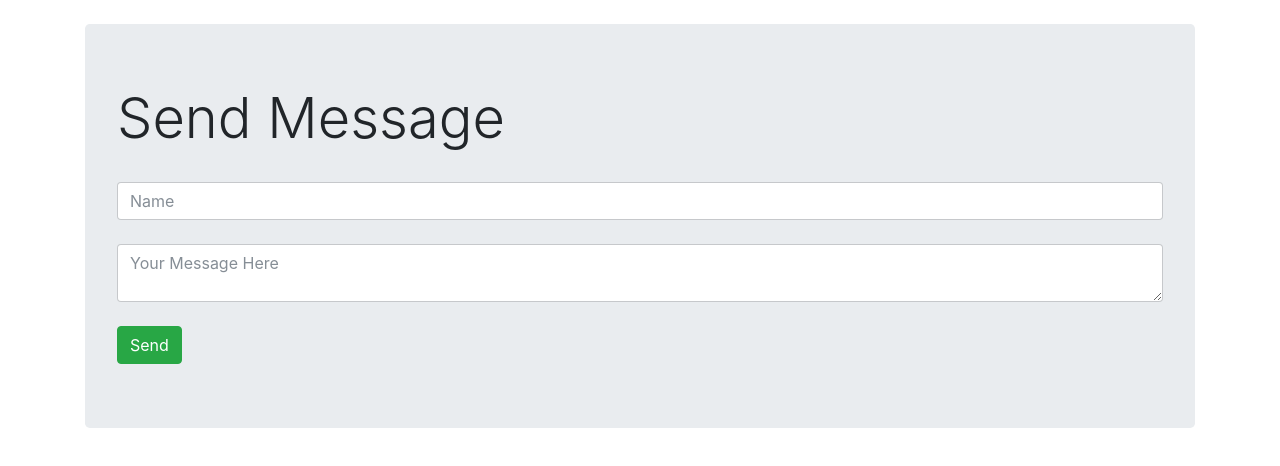
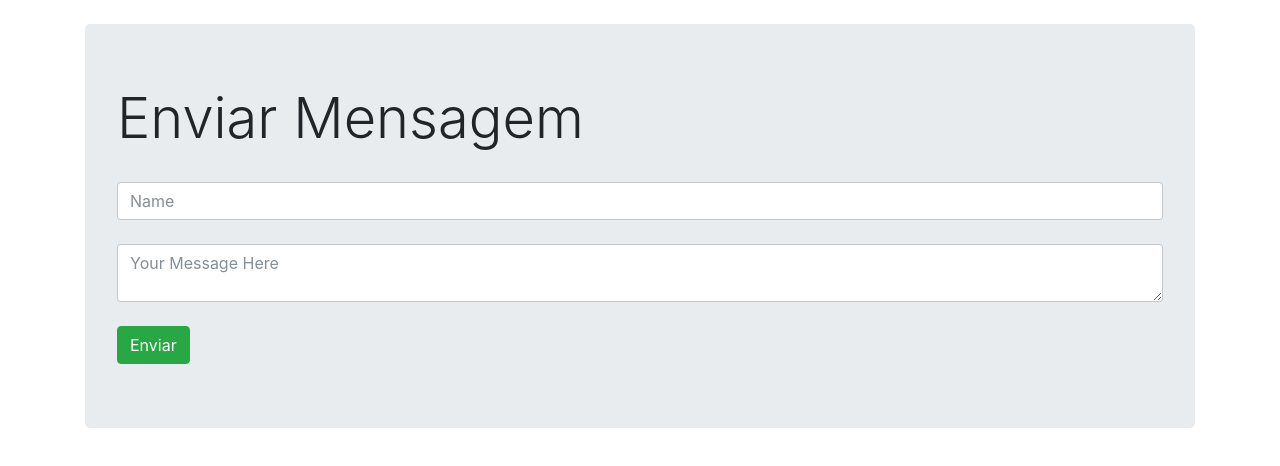
Before and after one commit to jhinfo93/ezops-test-jackson, a website: page code/index.html in a window 1280 px wide. Drawn offline with nearby package versions, Linux system fonts and the light colour scheme; no server answers.

Commit message:
testando commit e deploy

```diff
--- a/code/index.html
+++ b/code/index.html
@@ -1,7 +1,7 @@
 <!DOCTYPE html>
 <html>
 <head>
-  <title>My First Node Appp</title>
+  <title>Aplicação para EzOps</title>
   <link rel="stylesheet" href="https://maxcdn.bootstrapcdn.com/bootstrap/4.0.0-beta/css/bootstrap.min.css" integrity="sha384-/Y6pD6FV/Vv2HJnA6t+vslU6fwYXjCFtcEpHbNJ0lyAFsXTsjBbfaDjzALeQsN6M" crossorigin="anonymous">
   <script src="https://code.jquery.com/jquery-3.2.1.min.js" crossorigin="anonymous"></script>
   <script src="https://cdnjs.cloudflare.com/ajax/libs/popper.js/1.11.0/umd/popper.min.js" integrity="sha384-b/U6ypiBEHpOf/4+1nzFpr53nxSS+GLCkfwBdFNTxtclqqenISfwAzpKaMNFNmj4" crossorigin="anonymous"></script>
@@ -12,13 +12,13 @@
 <div class="container">
     <br>
     <div class="jumbotron">
-        <h1 class="display-4">Send Message</h1>
+        <h1 class="display-4">Enviar Mensagem</h1>
         <br>
         <input id = "name" class="form-control" placeholder="Name">
         <br>
         <textarea id = "message" class="form-control" placeholder="Your Message Here"></textarea>
         <br>
-        <button id="send" class="btn btn-success">Send</button>
+        <button id="send" class="btn btn-success">Enviar</button>
     </div>
     <div id="messages">
 
```
